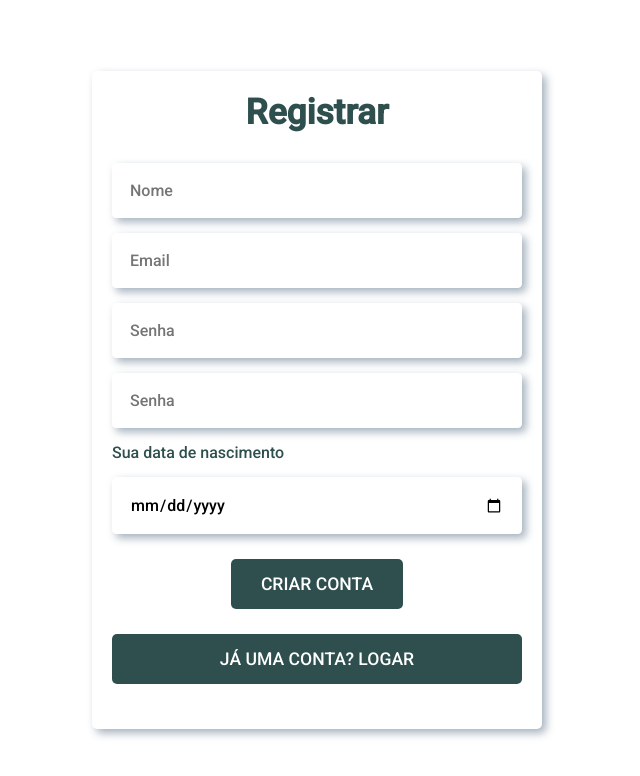
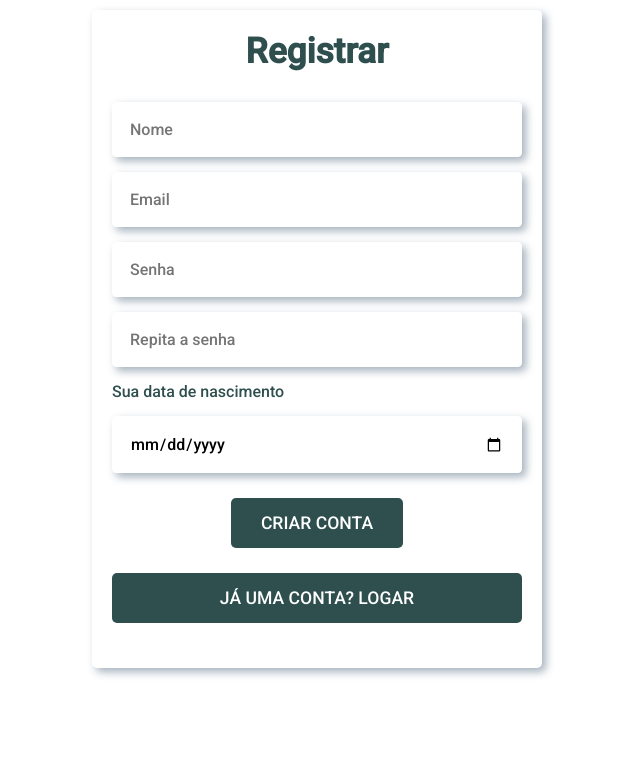
Before and after one commit to MathLouren/Rede-social, a Vue app: page /registrar in a window 1280 px wide. Shown: the top 776 px of the page, without its empty margins (323-963 px from the left). Built offline with nearby package versions, Linux system fonts and the light colour scheme.

Commit message:
password

```diff
--- a/src/App.vue
+++ b/src/App.vue
@@ -109,7 +109,6 @@ export default{
   }
 
   .container_form{
-      height: 100vh;
       display: flex;
       justify-content: center;
       align-items: center;
--- a/src/views/registrar/Registrar.vue
+++ b/src/views/registrar/Registrar.vue
@@ -21,7 +21,7 @@
                         <li>Senha precisa ter no minimo 7 caracteres</li>
                     </ul>
               </div>
-        <input type="password" name="senha" placeholder="Senha" v-model="confirmation_password">
+        <input type="password" name="senha" placeholder="Repita a senha" v-model="confirmation_password">
               <div class="error_input" v-if="$v.confirmation_password.$error">
                     <ul>
                         <li>As senhas não coincidem</li>
```
